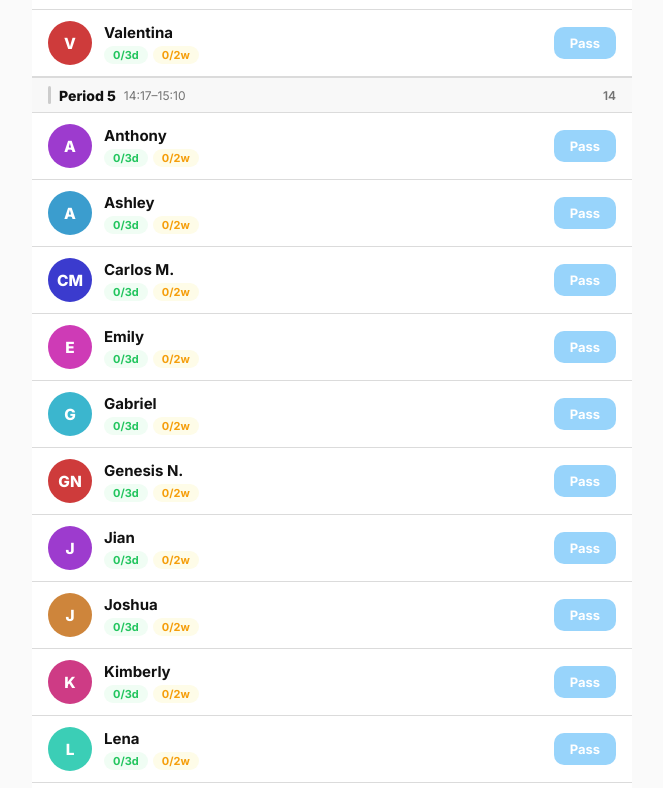
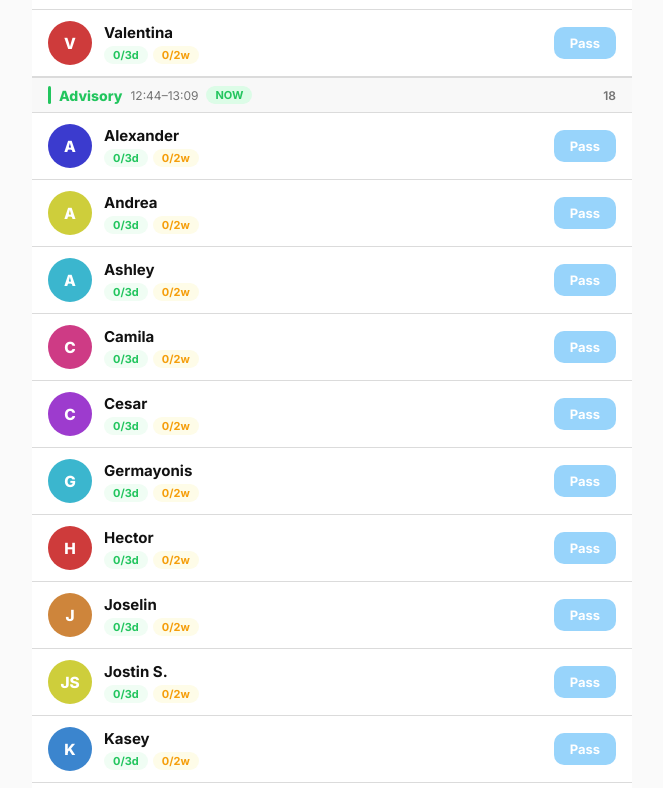
Before and after one commit to jmelgarejoanillo/passguard, a React (Vite) app: page / in a window 1280 px wide. Shown: the part 2892-3680 px from the top of the page, without its empty margins (308-971 px from the left). Built offline with nearby package versions, Linux system fonts and the light colour scheme.

Commit message:
Update App.jsx

```diff
--- a/src/App.jsx
+++ b/src/App.jsx
@@ -79,6 +79,11 @@ const SEED_STUDENTS = [
   mk("Litzy","P5"), mk("Gabriel","P5"), mk("Emily","P5"), mk("Carlos M.","P5"),
   mk("Genesis N.","P5"), mk("Wilson","P5"), mk("Ashley","P5"), mk("Zyykee","P5"),
   mk("Jian","P5"), mk("Tukiya","P5"),
+  mk("Kelvin","ADV"), mk("Marco","ADV"), mk("Andrea","ADV"), mk("Ashley","ADV"),
+  mk("Valentina","ADV"), mk("Yeferson","ADV"), mk("Hector","ADV"), mk("Nery","ADV"),
+  mk("Kevin","ADV"), mk("Kasey","ADV"), mk("Cesar","ADV"), mk("Camila","ADV"),
+  mk("Titus","ADV"), mk("Joselin","ADV"), mk("Jostin S.","ADV"), mk("Germayonis","ADV"),
+  mk("Pablo","ADV"), mk("Alexander","ADV"),
 ];
 
 const SEED_BATHROOMS = [{ id:"GYM", name:"Gym Corridor", capacity:1 }];
```
